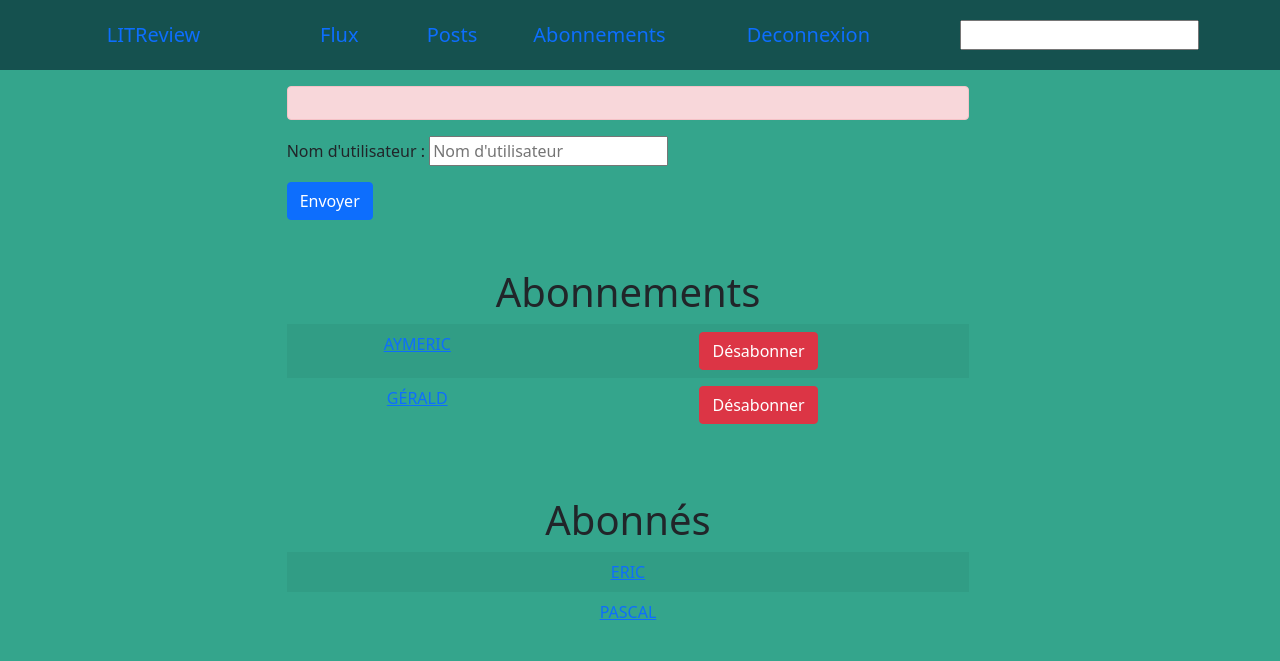
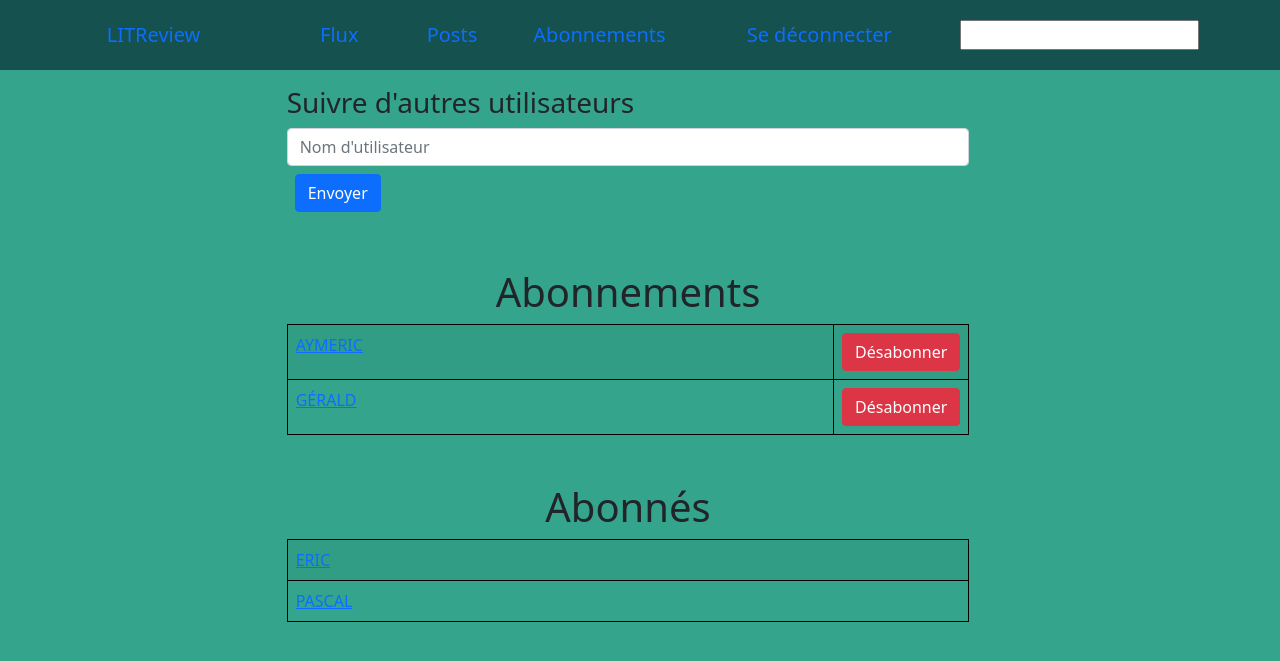
Before and after one commit to vianneyba/OPC_P09, a Django app: page /review/subscription/ in a window 1280 px wide. Shown: the top 661 px of the page. Run offline with Django 4.2, Linux system fonts and the light colour scheme; a user stored in the database is signed in; data comes from the database, SQL or seed files in the repository; some libraries are stand-ins or nearby versions.

Commit message:
fix template subscription

```diff
--- a/litreview/static/litreview/styles.css
+++ b/litreview/static/litreview/styles.css
@@ -7,20 +7,15 @@ body {
     height: 70px;
 }
 
-table {
-    border: 0px solid;
-}
-td {
-    text-align: center;
+table, th, td {
+    border-collapse: collapse;
+    border: 1px solid;
+    border-color: black;
 }
 
-.table-borderless > tbody > tr > td,
-.table-borderless > tbody > tr > th,
-.table-borderless > tfoot > tr > td,
-.table-borderless > tfoot > tr > th,
-.table-borderless > thead > tr > td,
-.table-borderless > thead > tr > th {
-    border: none;
+.align-right {
+    text-align: end;
+    width: 60px;
 }
 
 fieldset {
--- a/litreview/templates/litreview/base.html
+++ b/litreview/templates/litreview/base.html
@@ -35,7 +35,7 @@
 
         {% if user.is_authenticated %}
         <div class="col-md-2">
-                <a class="navbar-brand" href="{% url 'authenticate:logout' %}">Deconnexion</a>
+                <a class="navbar-brand" href="{% url 'authenticate:logout' %}">Se déconnecter</a>
         </div>
         {% endif %}
 
--- a/review/forms.py
+++ b/review/forms.py
@@ -21,10 +21,11 @@ class TicketForm(forms.ModelForm):
 class SubscriptionForm(forms.Form):
     username = forms.CharField(
         max_length=63,
-        label='Nom d\'utilisateur',
+        label='',
         widget=forms.TextInput(attrs={
             # 'class': 'form-control',
-            'placeholder':'Nom d\'utilisateur'})
+            'placeholder':'Nom d\'utilisateur',
+            'class': 'form-control'})
     )
 
 class ReviewForm(forms.ModelForm):
--- a/review/templates/review/subscription.html
+++ b/review/templates/review/subscription.html
@@ -5,40 +5,47 @@
 {% block body %}
 <div class="row justify-content-center">
     <div class="col-8">
-        <div class="row justify-content-center">
         <div>
-                <form method="post" action="">
+            <h3>Suivre d'autres utilisateurs</h3>
+            <form class="form-inline" method="post" action="">
+                {% if error %}
                     <div class="alert alert-danger" role="alert">
-                        <small id="emailHelp" class="form-text text-muted">{{error}}</small>
+                        <small id="errorHelp" class="form-text text-muted">{{error}}</small>
                     </div>
-                    {{ form.as_p }}
+                {% endif %}
+                <div class="form-group">
+                    {{ form.username }}
                     {% csrf_token %}
-                    <input class="btn btn-primary" type="submit" value="Envoyer">
+                </div>
+                <input class="btn btn-primary m-2" type="submit" value="Envoyer">
             </form>
         </div>
         <div class="mt-5">
             <h1 class="text-center">Abonnements</h1>
-                <table class="table table-striped table-borderless">
+            <table class="table table-striped">
                 {% for link in followed_user %}
                 <tr>
-                        <td><a href="{% url 'review:view-by-user' link.followed_user.pk %}">{{ link.followed_user.username | upper }}</a></td>
-                        <td><a href="{% url 'review:unfollow' link.pk %}" class="btn btn-danger">Désabonner</a></td>
+                    <td>
+                        <a href="{% url 'review:view-by-user' link.followed_user.pk %}">{{ link.followed_user.username | upper }}</a>
+                    </td>
+                    <td class='align-right'><a href="{% url 'review:unfollow' link.pk %}" class="btn btn-danger">Désabonner</a></td>
                 </tr>
                 {% endfor %}
             </table>
         </div>
         <div class="mt-5">
             <h1 class="text-center">Abonnés</h1>
-                <table class="table table-striped table-borderless">
+            <table class="table table-striped">
                 {% for link in follower_user %}
                 <tr>
-                        <td><a href="{% url 'review:view-by-user' link.user.pk %}">{{ link.user.username | upper }}</a></td>
+                    <td>
+                        <a href="{% url 'review:view-by-user' link.user.pk %}">{{ link.user.username | upper }}</a>
+                    </td>
                 </tr>
                 {% endfor %}
             </table>
         </div>
     </div>
 </div>
-</div>
 
 {% endblock %}
--- a/review/views.py
+++ b/review/views.py
@@ -8,7 +8,7 @@ from django.db.models import Value, Q, CharField
 from datetime import date
 from django.core.paginator import Paginator
 
-number_of_pages = 10
+number_of_pages = 5
 
 def aggregation_tickets_reviews(tickets, reviews):
     tickets = tickets.annotate(content_type=Value('TICKET', CharField()))
@@ -261,20 +261,22 @@ def subscription(request):
     if request.method == 'POST':
         form = SubscriptionForm(request.POST)
         if form.is_valid():
-            try:
-                subscription = UserFollows()
-                subscription.user = request.user
-                subscription.followed_user = User.objects.get(
-                    username=form.cleaned_data['username']
-                )
-                subscription.save()
-            except User.DoesNotExist:
-                context['error'] = "l\'utilisateur n'existe pas"
-                return render(request, html_template, context)
+            if request.user.username != form.cleaned_data['username']:
+                try:
+                    subscription = UserFollows()
+                    subscription.user = request.user
+                    subscription.followed_user = User.objects.get(
+                        username=form.cleaned_data['username']
+                    )
+                    subscription.save()
+                except User.DoesNotExist:
+                    context['error'] = "l\'utilisateur n'existe pas"
+                    return render(request, html_template, context)
 
     return render(request, html_template, context)
 
 
+@login_required()
 def unfollow(request, pk):
     html_template = './review/unfollow.html'
     try:
@@ -291,3 +293,25 @@ def unfollow(request, pk):
             return redirect('review:subscription')
 
     return render(request, html_template, {'link': link})
+
+
+@login_required()
+def search_ticket_review(request):
+    html_template = './review/accueil.html'
+    search = request.GET.get('search')
+    reviews = Review.objects.filter(headline__contains=search).order_by('-time_created')
+    tickets = Ticket.objects.filter(
+        title__contains=search, closed_date=None).order_by('-time_created')
+
+    paginator = Paginator(aggregation_tickets_reviews(tickets, reviews), number_of_pages)
+    page_number = request.GET.get('page')
+    page_obj = paginator.get_page(page_number)
+
+    context = {
+        'posts': page_obj,
+        'title_page': 'by_user'
+    }
+
+    # if request.user.id == pk:
+    #     context['my_posts'] = True
+    return render(request, html_template, context)
```
Lines whose indentation alone changed are shown as unchanged.
